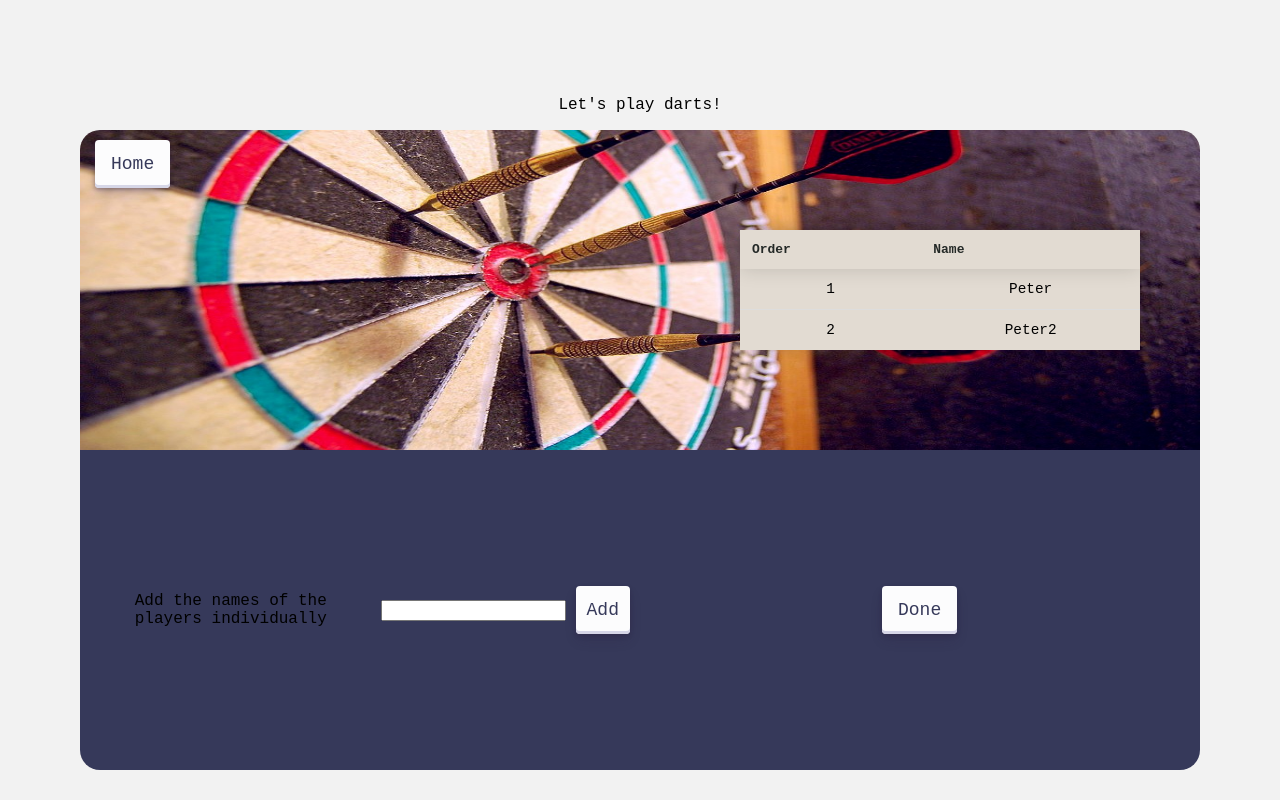
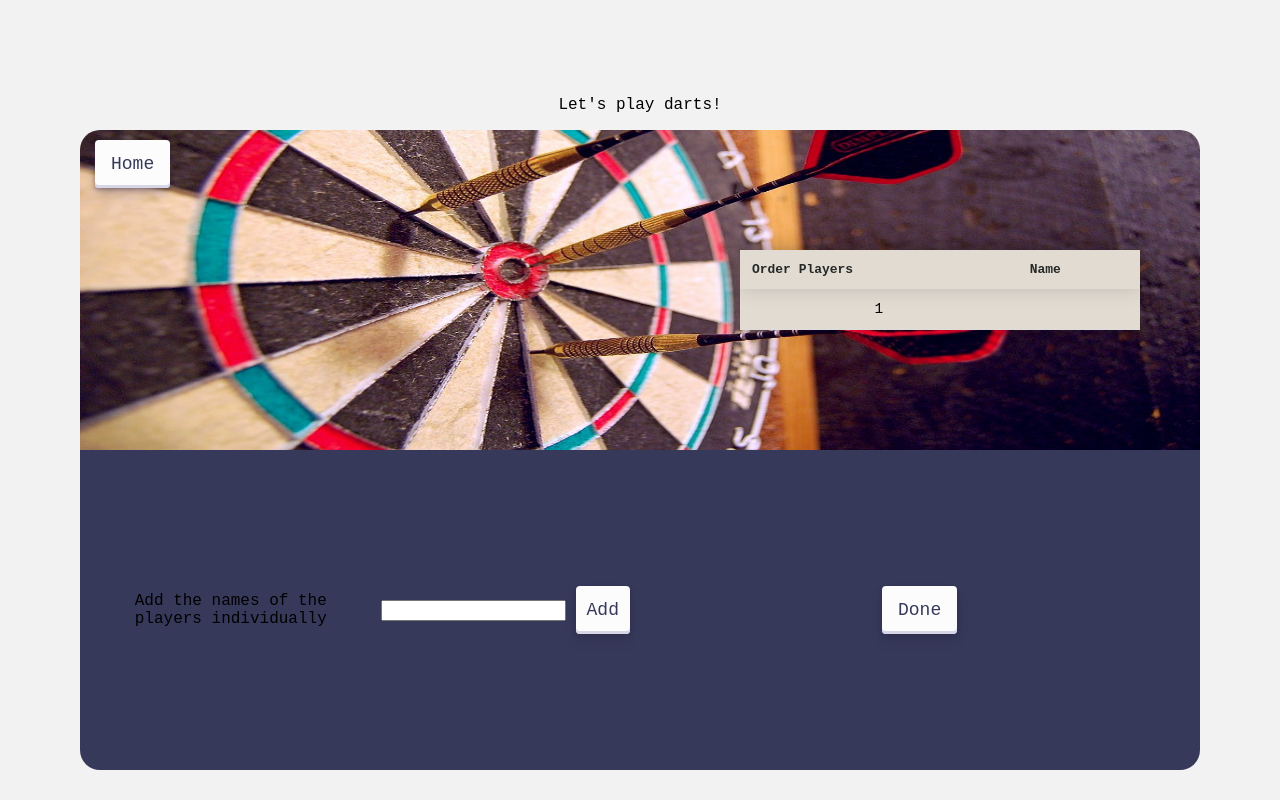
Before and after one commit to GrePaw/AngPyDarts, an Angular app: page /playersinfo in a window 1280 px wide. Built offline with nearby package versions, Linux system fonts and the light colour scheme.

Commit message:
Input field on playersinfo displayed within html template

```diff
--- a/src/app/app.component.ts
+++ b/src/app/app.component.ts
@@ -1,4 +1,5 @@
 import { Component } from '@angular/core';
+
 
 
 @Component({
@@ -8,4 +9,5 @@ import { Component } from '@angular/core';
 })
 export class AppComponent {
   title = 'AngPyDarts';
+
 }
--- a/src/app/playersinfo/playersinfo.component.html
+++ b/src/app/playersinfo/playersinfo.component.html
@@ -10,18 +10,26 @@
                 <table class="upper-table">
                     <thead class = "upper-table thead tr">
                         <tr>
-                            <th>Order</th>
+                            <th>Order Players</th>
                             <th>Name</th>
                         </tr>
                     </thead>
                     <tbody>
                         <tr>
                             <td>1</td>
-                            <td>Peter</td>
+                            <td>{{playernames[0]}}</td>
                         </tr>
                         <tr>
-                            <td>2</td>
-                            <td>Peter2</td>
+                            <td *ngIf="counter > 1">2</td>
+                            <td *ngIf="counter > 1">{{playernames[1]}}</td>
+                        </tr>
+                        <tr>
+                            <td *ngIf="counter > 2">3</td>
+                            <td *ngIf="counter > 2">{{playernames[2]}}</td>
+                        </tr>
+                        <tr>
+                            <td *ngIf="counter > 3">4</td>
+                            <td *ngIf="counter > 3">{{playernames[3]}}</td>
                         </tr>
                     </tbody>
                 </table>
@@ -34,8 +42,10 @@
         <div class="split-screen">
             <div class="left-side">
                 <p>Add the names of the players individually</p>
-                <input type="text" [(ngModel)]= "value" (change)="getName();">
-                <button class="button-30" role="button" [routerLink]="['/exitpage']">Add</button>
+                <input  type="text" #box>
+
+                <button *ngIf="counter < 5" class="button-30" role="button" (click)="getVal(box.value)">Add</button>
+
 
             </div>
             <div class="right-side">
--- a/src/app/playersinfo/playersinfo.component.ts
+++ b/src/app/playersinfo/playersinfo.component.ts
@@ -1,25 +1,21 @@
-import { Component, OnInit } from '@angular/core';
+import { Component, Input, OnInit } from '@angular/core';
+import { AnyCatcher } from 'rxjs/internal/AnyCatcher';
+
 
 @Component({
   selector: 'app-playersinfo',
   templateUrl: './playersinfo.component.html',
   styleUrls: ['./playersinfo.component.css']
 })
-export class PlayersinfoComponent implements OnInit {
+export class PlayersinfoComponent {
+  currentvalue="";
+  counter:number = 1;
+  playernames:string[]=[];
 
-  value:any;
-
-  constructor() {
-
+  getVal(val: string) {
+    this.currentvalue = val
+    this.playernames = this.playernames.concat(val)
+    this.counter = this.counter +1
   }
 
-  ngOnInit(): void {
-  }
-
-  getName(){
-    console.log("Name entered is: " + this.value);
-  }
-
-
-
 }
```
